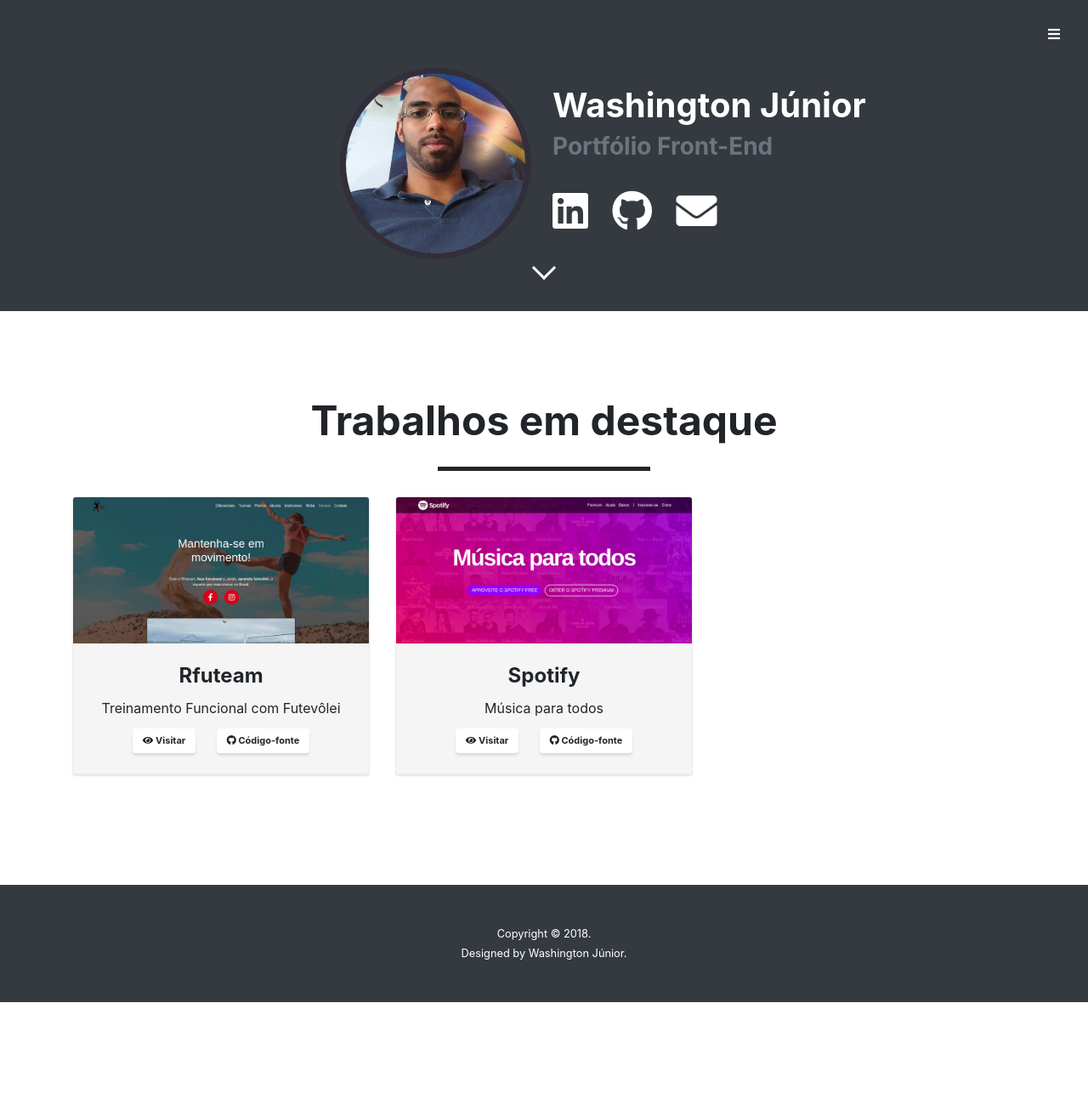
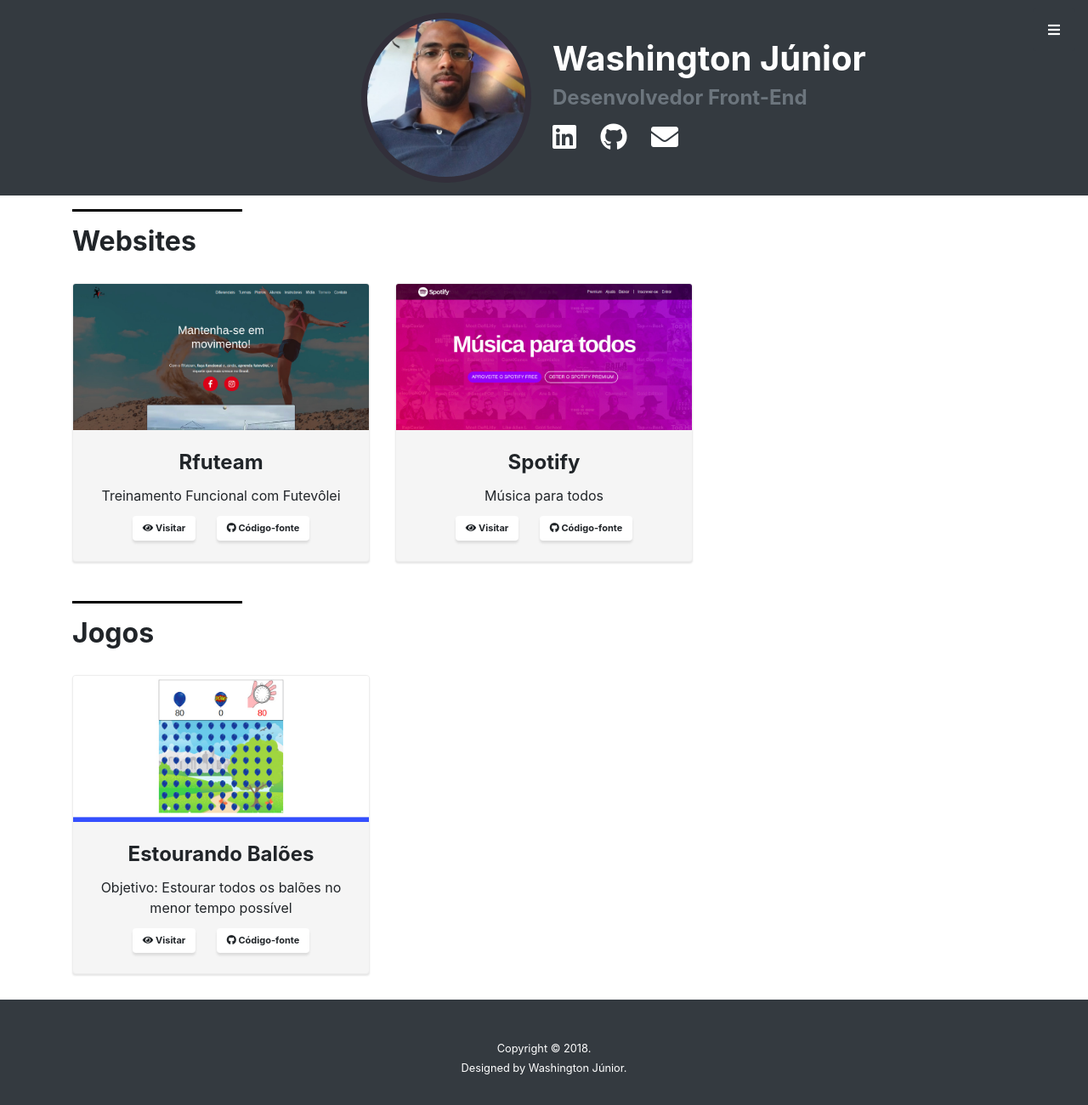
Before and after one commit to wjuniori/wjuniori.github.io, a website: page public/assets/index.html in a window 1280 px wide. Shown: the whole page at 85% size. Before the commit the page ends 1179 px from the top, so only its background shows below. Drawn offline with Linux system fonts and the light colour scheme; files that its build step writes are made by us from their sources; files whose address does not match are found by name.

Commit message:
1. Adicionado a estrutura e formatações das sections "portfolio-websites" e "portfolio-games" 2. Adicionado as imagens portfolio-frontend-jogo-estourando-baloes.png e portfolio-frontend-jogo-estourando-baloes.jpg
=> wjuniori.css e wjuniori.min.css

1. Em ".menu-toggle", alterado "top:"
2. Adicionado ".sidebar-nav, .sidebar-nav ul"
3. Em "header", alterado "padding-top" e "padding-bottom"
4. Em ".img-profile", alterado "width" e "height"
5. Alterado ".info-card h3" para ".info-card h4"
6. Excluído "@media (min-width: 992px)", ".arrow-down" e "section"
7. Em "h2", excluído "font-size" e adicionado "margin-bottom"
8. Em ".star-primary", excluído "margin" e "max-width" e adicionado "width" e "float"

=> index.html

1. Adicionado "Websites" e "Jogos" ao menu
2. Alterado texto do header
3. Excluído "arrow-down"
4. Adicionado as sections "portfolio-websites" e "portfolio-games"

```diff
--- a/public/assets/css/wjuniori.css
+++ b/public/assets/css/wjuniori.css
@@ -26,7 +26,7 @@
 .menu-toggle {
   position: fixed;
   right: 15px;
-  top: 15px;
+  top: 10px;
   width: 50px;
   height: 50px;
   text-align: center;
@@ -65,6 +65,9 @@
   width: 250px;
   margin: 0;
   padding: 0;
+}
+
+.sidebar-nav, .sidebar-nav ul {
   list-style: none;
 }
 
@@ -100,14 +103,14 @@
 
 header {
   color: #fff;
-  padding-top: 80px;
-  padding-bottom: 35px;
+  padding-top: 15px;
+  padding-bottom: 15px;
   text-align: center;
 }
 
 .img-profile {
-  width: 225px;
-  height: 225px;
+  width: 200px;
+  height: 200px;
   border: 7px solid #322f3a;
 }
 
@@ -123,18 +126,12 @@
   }
 }
 
-.info-card h1, .info-card h3, .card-body h4 {
+.info-card h1, .info-card h4, .card-body h4 {
   font-weight: bold;
 }
 
 .info-card .link-social {
   font-size: 2rem;
-}
-
-@media (min-width: 992px) {
-  .info-card .link-social {
-    font-size: 3rem;
-  }
 }
 
 header a, footer a {
@@ -146,35 +143,19 @@
   color: #f35f19;
 }
 
-.arrow-down {
-  border: solid;
-  border-width: 0 3px 3px 0;
-  display: inline-block;
-  padding: 3px;
-  transform: rotate(45deg);
-  -webkit-transform: rotate(45deg);
-
-  /* Set a specific width and height */
-  width: 20px;
-  height: 20px;
-}
-
 /* ********** PORTFOLIO SECTION ********** */
-
-section {
-  padding-top: 100px;
-  padding-bottom: 100px;
-}
+/* ********** PORTFOLIO-WEBSITES SECTION ********** */
+/* ********** PORTFOLIO-GAMES SECTION ********** */
 
 h2 {
-  font-size: 3em;
   font-weight: bold;
+  margin-bottom: 30px;
 }
 
 .star-primary {
-  margin: 25px auto 30px;
-  max-width: 250px;
-  border-top: solid 5px;
+  width: 200px;
+  border-top: 3px solid #000;
+  float: left;
 }
 
 .portfolio-item {
--- a/public/assets/index.html
+++ b/public/assets/index.html
@@ -11,7 +11,7 @@
     <!-- Font Awesome -->
     <link rel="stylesheet" href="vendor/@fortawesome/fontawesome-free/css/all.min.css">
 
-    <!-- Spotify CSS -->
+    <!-- wjuniori CSS -->
     <link rel="stylesheet" type="text/css" href="public/dist/css/wjuniori.min.css">
 
     <!-- Favicon -->
@@ -33,6 +33,14 @@
         </li>
         <li class="sidebar-nav-item">
           <a class="js-scroll-trigger" href="#portfolio">Portfólio</a>
+          <ul>
+            <li>
+              <a class="js-scroll-trigger" href="#portfolio-websites">Websites</a>
+            </li>
+            <li>
+              <a class="js-scroll-trigger" href="#portfolio-games">Jogos</a>
+            </li>
+          </ul>
         </li>
       </ul>
     </nav>
@@ -48,8 +56,8 @@
           <div class="col-md-6 text-md-left">
             <div class="info-card">
               <h1>Washington Júnior</h1>
-              <h3 class="text-muted">Portfólio Front-End</h3>
-              <ul class="list-inline mt-4 mb-0">
+              <h4 class="text-muted">Desenvolvedor Front-End</h4>
+              <ul class="list-inline mt-2 mb-0">
                 <li class="list-inline-item mr-4">
                   <a class="link-social" target="_blank" href="https://www.linkedin.com/in/wjuniori/">
                     <i class="fab fa-linkedin"></i>
@@ -69,22 +77,22 @@
             </div>
           </div>
         </div> <!-- row -->
-        <div class="row">
-          <div class="col-12">
-            <a class="js-scroll-trigger" href="#portfolio"><i class="arrow-down"></i></a>
-          </div>
-        </div> <!-- row -->
       </div> <!-- container -->
     </header>
 
     <!-- ********** PORTFOLIO SECTION ********** -->
 
     <section id="portfolio">
+
+      <!-- ********** PORTFOLIO-WEBSITES SECTION ********** -->
+
+      <section id="portfolio-websites">
         <div class="container">
           <div class="row">
-          <div class="col-12 text-center">
-            <h2>Trabalhos em destaque</h2>
+            <div class="col-12">
               <hr class="star-primary">
+              <div class="clearfix"></div>
+              <h2>Websites</h2>
             </div>
           </div> <!-- row -->
 
@@ -133,7 +141,47 @@
             </div>
           </div> <!-- row -->
         </div> <!-- container -->
-    </section>
+      </section> <!-- portfolio-websites -->
+
+      <!-- ********** PORTFOLIO-GAMES SECTION ********** -->
+
+      <section id="portfolio-games">
+        <div class="container">
+          <div class="row">
+            <div class="col-12">
+              <hr class="star-primary">
+              <div class="clearfix"></div>
+              <h2>Jogos</h2>
+            </div>
+          </div> <!-- row -->
+
+          <div class="row">
+            <div class="col-lg-4 col-md-6 text-center portfolio-item">
+
+              <div class="card h-100">
+                <a class="link-img" target="_blank" href="https://wjuniori.github.io/jogo-estourando-baloes/">
+                  <img class="card-img-top" src="public/dist/img/portfolio/portfolio-frontend-jogo-estourando-baloes.jpg" alt="Portfólio Front-End - Jogo Estourando Balões">
+                </a>
+                <div class="card-body">
+                  <h4 class="card-title">Estourando Balões</h4>
+                  <p class="card-text">Objetivo: Estourar todos os balões no menor tempo possível</p>
+                </div>
+                <div class="card-footer">
+                  <a class="card-link btn btn-tertiary" target="_blank" href="https://wjuniori.github.io/jogo-estourando-baloes/">
+                    <i class="fas fa-eye"></i>Visitar
+                  </a>
+                  <a class="card-link btn btn-tertiary" target="_blank" href="https://github.com/wjuniori/jogo-estourando-baloes">
+                    <i class="fab fa-github"></i>Código-fonte
+                  </a>
+                </div>
+              </div>
+
+            </div>
+          </div> <!-- row -->
+        </div> <!-- container -->
+      </section> <!-- portfolio-games -->
+
+    </section> <!-- portfolio -->
 
     <!-- ********** FOOTER ********** -->
 
```
Also changed, not shown: index.html (+1 -1 lines), public/assets/img/originals/portfolio-frontend-jogo-estourando-baloes.png (added), public/assets/img/portfolio/portfolio-frontend-jogo-estourando-baloes.jpg (added), public/dist/css/wjuniori.min.css, public/dist/img/portfolio/portfolio-frontend-jogo-estourando-baloes.jpg (added). Lines whose indentation alone changed are shown as unchanged.
